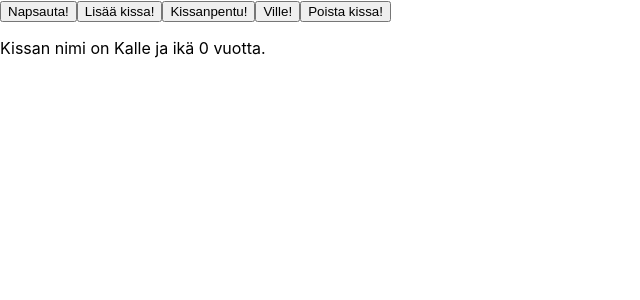
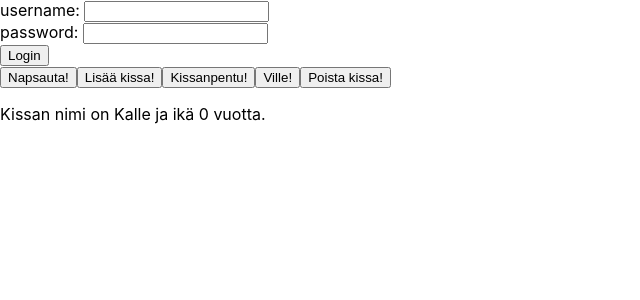
Before and after one commit to leenakh/projekti-2020, a React (Create React App) app in the folder salppurinkirjasto/: page / in a window 1280 px wide. Shown: the top 300 px of the page, without its empty margins (0-640 px from the left). Built offline with nearby package versions, Linux system fonts and the light colour scheme; no server answers.

Commit message:
Käyttäjän autentikoinnin ja kirjautumislomakkeen (alustava) toteutus frontendiin

```diff
--- a/salppurinkirjasto/src/App.js
+++ b/salppurinkirjasto/src/App.js
@@ -2,12 +2,34 @@ import React, { useState, useEffect } from 'react'
 import Kissa from './components/Kissa'
 import './App.css';
 import kissaService from './services/kissat'
+import loginService from './services/login'
 
 const App = () => {
 
   const [kissa, setKissa] = useState({ id: 7, nimi: 'Kalle', ika: 0 })
   const [kissat, setKissat] = useState([])
   const [indeksi, setIndeksi] = useState(0)
+  const [username, setUsername] = useState('')
+  const [password, setPassword] = useState('')
+  const [user, setUser] = useState(null)
+  const [errorMessage, setErrorMessage] = useState('')
+
+  const handleLogin = async (event) => {
+    event.preventDefault()
+    try {
+      const user = await loginService.login({
+        username, password
+      })
+      setUser(user)
+      setUsername('')
+      setPassword('')
+    } catch (exception) {
+      setErrorMessage('Wrong credentials')
+      setTimeout(() => {
+        setErrorMessage(null)
+      }, 5000)
+    }
+  }
 
   useEffect(() => {
     console.log('effect')
@@ -85,8 +107,23 @@ const App = () => {
     console.log('uusikissa', uusikissa)
   }
 
+
   if (kissa) {
     return (
+      <>
+      <div>
+        <form onSubmit={handleLogin}>
+          <div>
+            username: <input type="text" value ={username} name="Username" onChange={({target}) => setUsername(target.value)} />
+          </div>
+          <div>
+            password: <input type="password" value={password} name="Password" onChange={({target}) => setPassword(target.value)} />
+          </div>
+          <div>
+            <button type="submit">Login</button>
+          </div>
+        </form>
+      </div>
       <div >
         <button onClick={handle}>Napsauta!</button>
         <button onClick={addKissa}>Lisää kissa!</button>
@@ -95,6 +132,7 @@ const App = () => {
         <button onClick={poistaKissa}>Poista kissa!</button>
         <Kissa nimi={kissa.nimi} ika={kissa.ika} />
       </div>
+      </>
     )
   } else {
     return null
--- /dev/null
+++ b/salppurinkirjasto/src/services/login.js
@@ -0,0 +1,9 @@
+import axios from 'axios'
+const baseUrl = 'http://localhost:3001/api/login'
+
+const login = async credentials => {
+    const response = await axios.post(baseUrl, credentials)
+    return response.data
+}
+
+export default {login}
```
Also changed, not shown: 2 other files (tests, documents, lock files or other folders).
